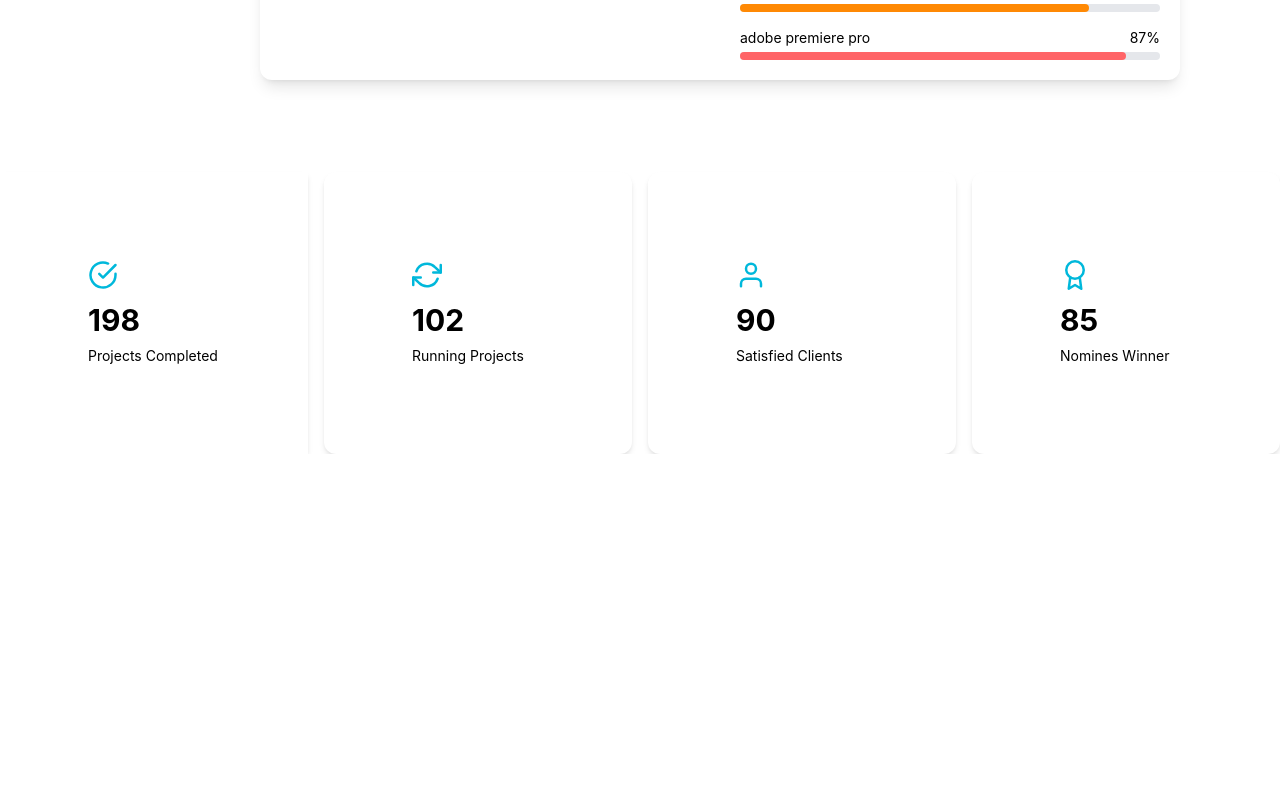
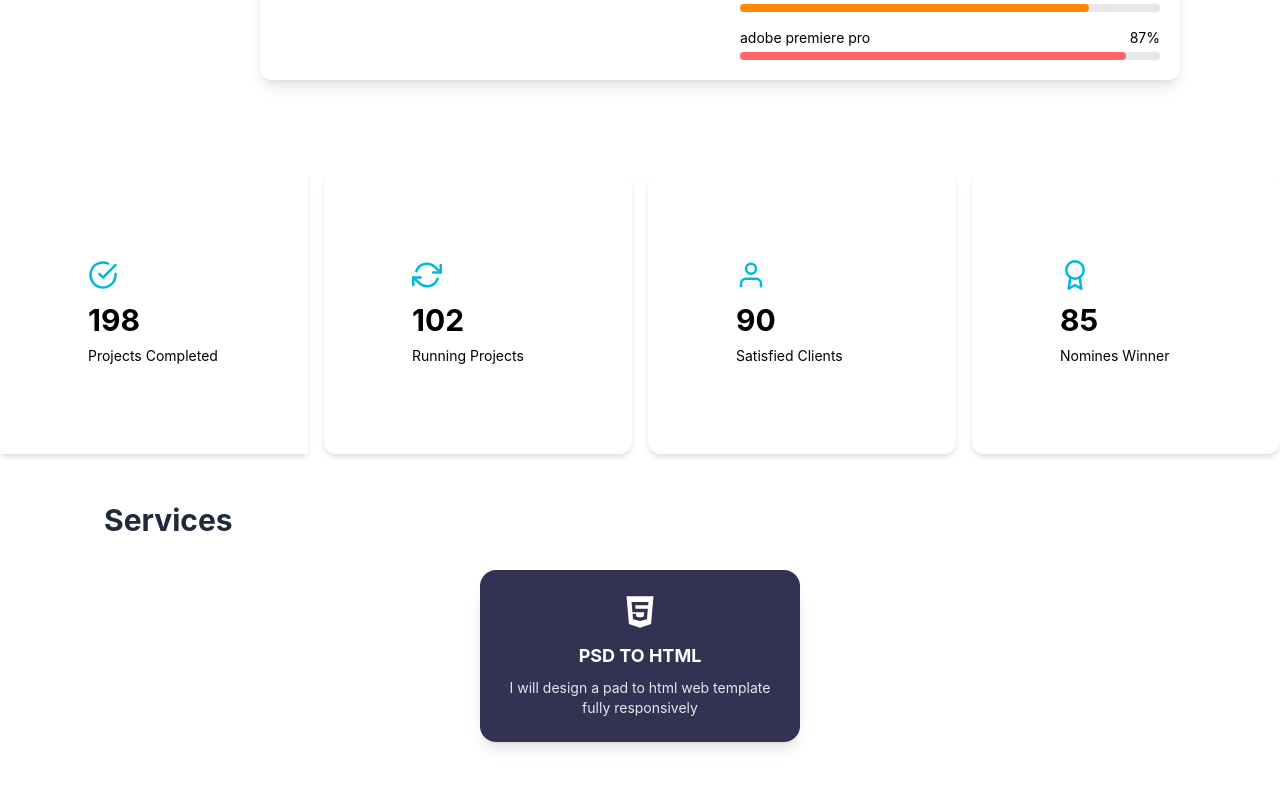
Before and after one commit to ahebabshamilbaryaw-tech/myTravelinprogramming, a React (Vite) app in the folder Wahid-protofolio/: page / in a window 1280 px wide. Shown: the part 1172-1960 px from the top of the page. Before the commit the page ends 1626 px from the top, so only its background shows below. Built offline with nearby package versions, Linux system fonts and the light colour scheme.

Commit message:
feat: add Service section

```diff
--- a/Wahid-protofolio/src/App.jsx
+++ b/Wahid-protofolio/src/App.jsx
@@ -2,6 +2,7 @@ import SideBar from "./Component/SideBar";
 import Hero from "./Component/Hero";
 import About from "./Component/About"
 import Statistics from "./Component/Statistics";
+import Service from "./Component/Service";
 
 function App() {
   return (
@@ -10,6 +11,7 @@ function App() {
       <Hero />
       <About />
       <Statistics />
+      <Service />
     </div>
   )
 }
--- /dev/null
+++ b/Wahid-protofolio/src/Component/Service.jsx
@@ -0,0 +1,17 @@
+import { FaHtml5 } from "react-icons/fa"
+function Service(){
+    return(
+        <section className="px-26 py-12">
+            <div className="flex items-center gap-2">
+                <h2 className="text-3xl font-bold text-gray-800">Services</h2>
+            </div>
+            <div className="mt-8 flex justify-center">
+                <div className="w-full max-w-xs rounded-2xl bg-[#343252] px-5 py-6 text-center text-white shadow-lg">
+                    <FaHtml5 className="mx-auto text-4xl" />
+                    <h3 className="mt-3 text-lg font-bold">PSD TO HTML</h3>
+                    <p className="mt-2 text-sm leading-5 text-gray-200">I will design a pad to html web template fully responsively</p></div>
+            </div>
+        </section>
+    )
+}
+export default Service
```
